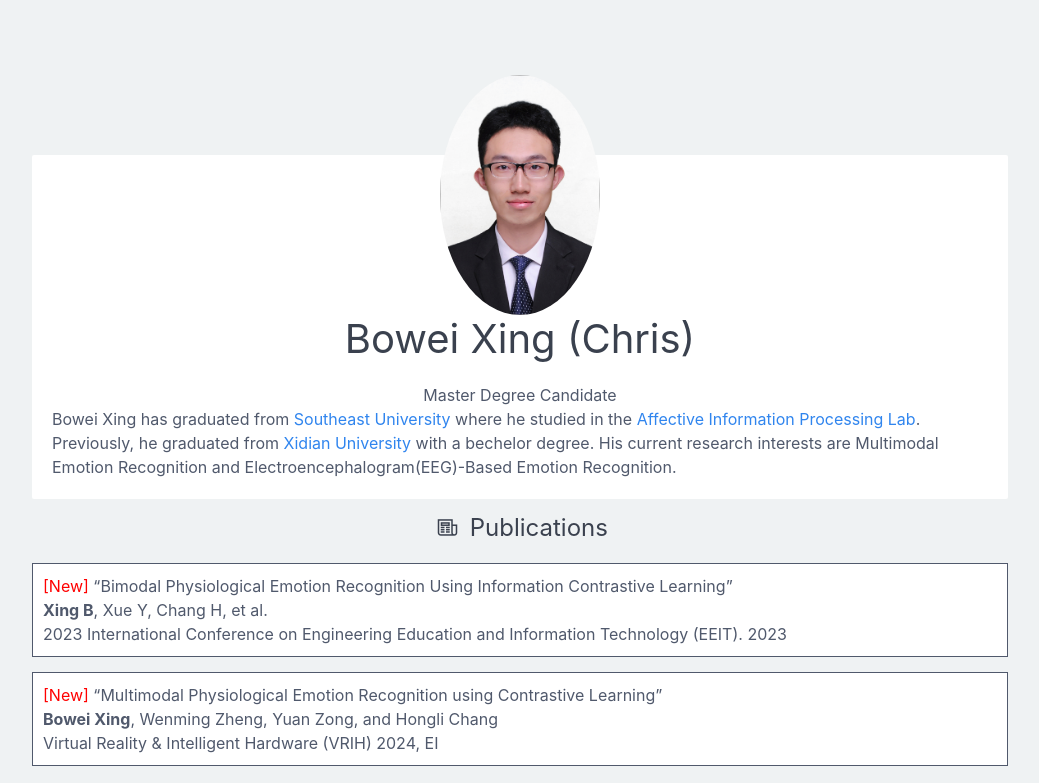
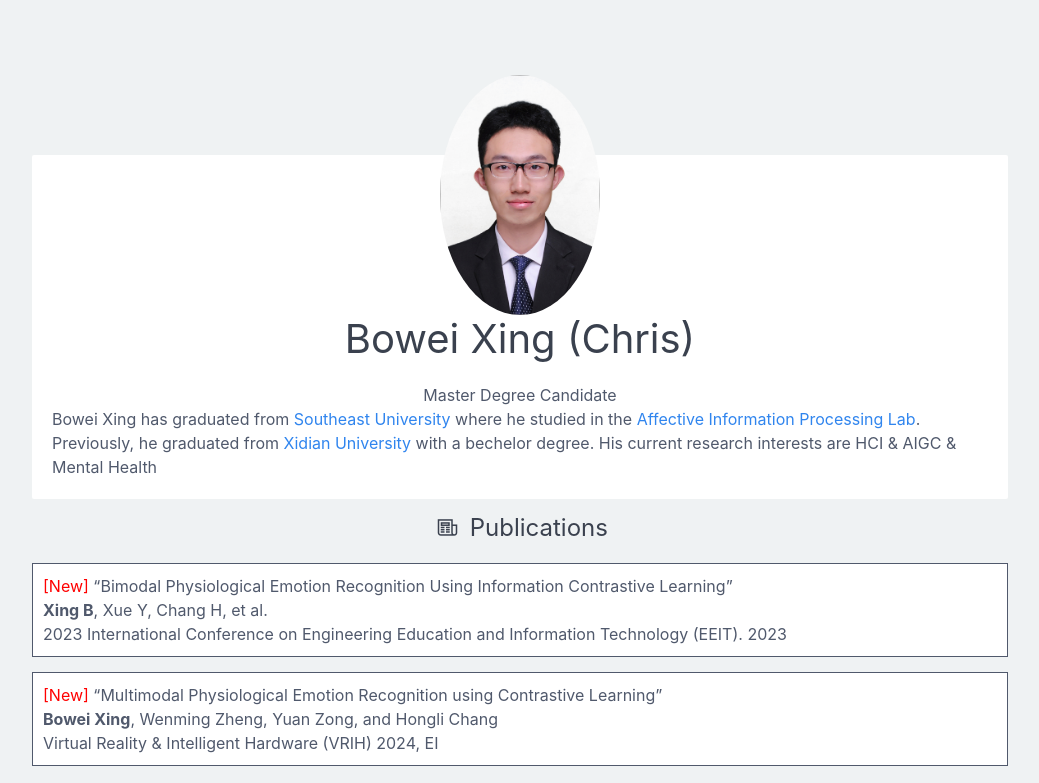
Before and after one commit to xingbowei1/xingbowei.github.io, a plain HTML site: page index.html in a window 1280 px wide. Shown: the top 783 px of the page, without its empty margins (120-1159 px from the left). Drawn offline with Linux system fonts and the light colour scheme.

Commit message:
Update index.html

```diff
--- a/index.html
+++ b/index.html
@@ -68,8 +68,7 @@
                                    href="http://aip.seu.edu.cn/" class="no-break">Affective Information Processing
                                     Lab</a>. Previously, he graduated from <a href="https://www.xidian.edu.cn/"
                                    class="no-break">Xidian University</a> with a bechelor degree. His current research
-                                interests are Multimodal Emotion Recognition and Electroencephalogram(EEG)-Based Emotion
-                                Recognition. </div>
+                                interests are HCI & AIGC & Mental Health </div>
                         </div>
                     </div>
                     <h2 class="text-center section-title"><i class="fa fa-fw fa-newspaper-o"></i> Publications</h2>
```
